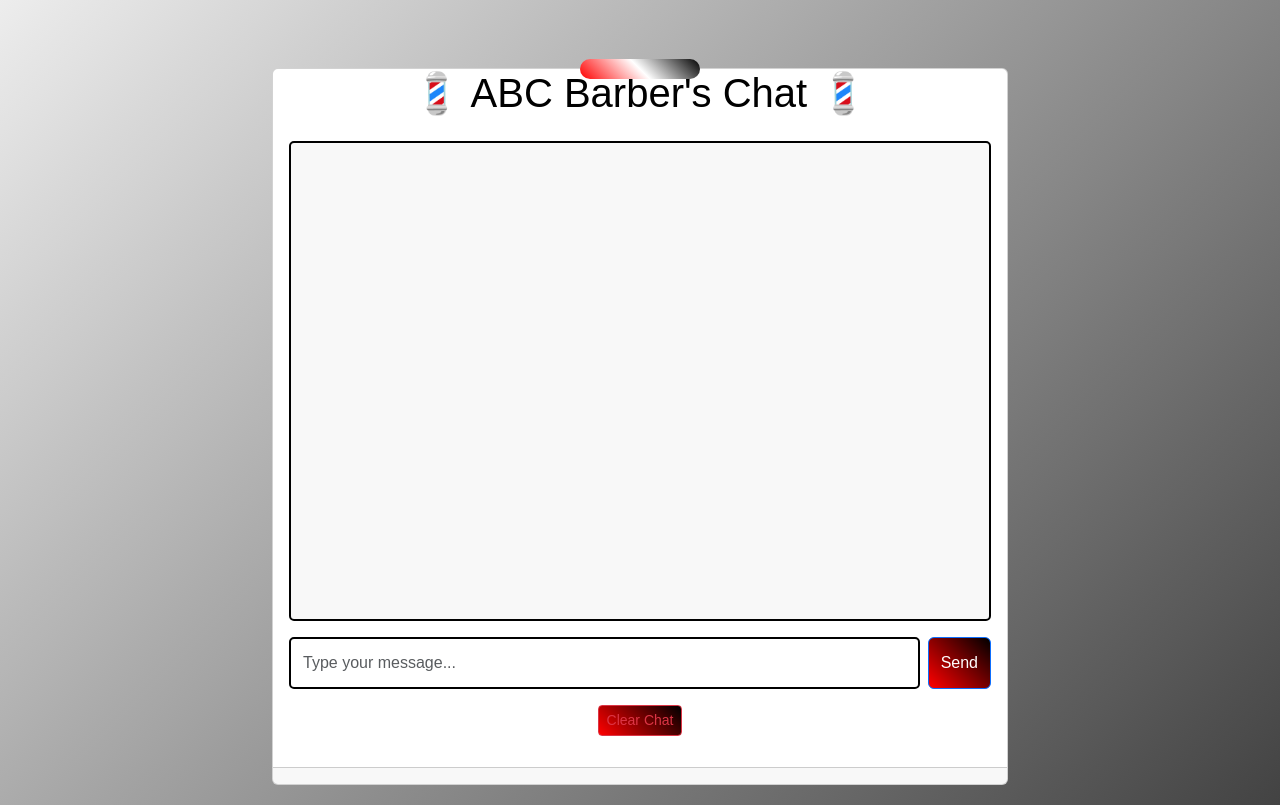
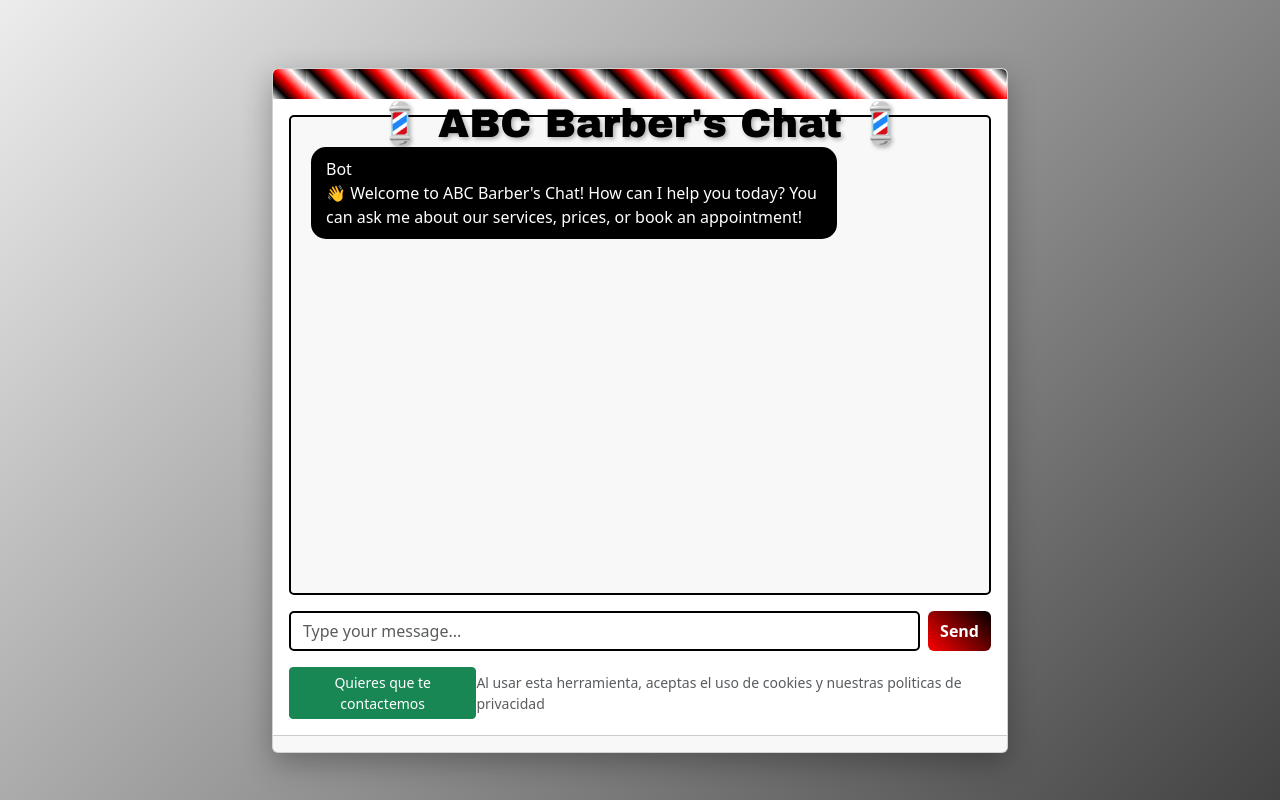
Before and after one commit to jero98772/Barber-school-llm, a FastAPI app: page / in a window 1280 px wide. Run offline with FastAPI, Linux system fonts and the light colour scheme.

Commit message:
add methor for be contacted

```diff
--- a/app.py
+++ b/app.py
@@ -6,7 +6,9 @@
 import uvicorn
 import json
 from openai import OpenAI
+import csv
 import os
+from datetime import datetime
 from dotenv import load_dotenv
 import google.generativeai as genai
 from textblob import TextBlob
@@ -128,6 +130,61 @@
     # Return the user message immediately to confirm receipt
     return {"status": "message received", "user_message": message}
 
+@app.post("/contact")
+async def contact(request: Request):
+    """
+    Process contact form submissions from the barber chat
+    """
+    form_data = await request.json()
+
+    # Validate required fields
+    required_fields = ['session_id', 'name', 'phone', 'city']
+    missing_fields = [field for field in required_fields if field not in form_data]
+
+    if missing_fields:
+        raise HTTPException(
+            status_code=400,
+            detail=f"Missing required fields: {', '.join(missing_fields)}"
+        )
+
+    # Create data directory if not exists
+    os.makedirs('data', exist_ok=True)
+
+    # CSV file path
+    csv_file = 'data/contacts.csv'
+
+    # File headers
+    file_headers = ['timestamp', 'session_id', 'name', 'phone', 'city', 'notes']
+
+    # Prepare data for CSV
+    record = {
+        'timestamp': datetime.now().isoformat(),
+        'session_id': form_data['session_id'],
+        'name': form_data['name'],
+        'phone': form_data['phone'],
+        'city': form_data['city'],
+        'notes': form_data.get('notes', '')
+    }
+
+    # Write to CSV
+    file_exists = os.path.isfile(csv_file)
+    with open(csv_file, 'a', newline='', encoding='utf-8') as f:
+        writer = csv.DictWriter(f, fieldnames=file_headers)
+        if not file_exists:
+            writer.writeheader()
+        writer.writerow(record)
+
+    # Optional: Add to chat history
+    session_id = form_data['session_id']
+    if session_id in chat_history:
+        chat_history[session_id].append({
+            "role": "system",
+            "content": f"User contact information: Name: {form_data['name']}, Phone: {form_data['phone']}, City: {form_data['city']}, Notes: {form_data.get('notes', '')}"
+        })
+
+    return {"status": "success", "message": "Contact information saved"}
+
+
 @app.get("/stream/{session_id}")
 async def stream_response(session_id: str, model: str = "gemini"):
     # Check if session exists
--- /dev/null
+++ b/data/contacts.csv
@@ -0,0 +1,3 @@
+timestamp,session_id,name,phone,city,notes
+2025-04-30T15:15:42.954298,session_174604413180862wbq9a9a,pepe,33,medellin,"pene
+"
--- a/static/css/style.css
+++ b/static/css/style.css
@@ -29,14 +29,26 @@
 
 /* Barber Pole Header */
 .header {
-    position: absolute;
-    top: -10px;
-    left: 50%;
-    transform: translateX(-50%);
-    background: linear-gradient(45deg, red, white, black);
-    width: 120px;
-    height: 20px;
+    position: relative;
+    background: linear-gradient(45deg, red, white, black, red, white, black);
+    width: 100%;
+    height: 30px;
+    border-radius: 5px 5px 0 0;
+    background-size: 50px 30px;
+    animation: barber-pole 10s linear infinite;
+}
+
+@keyframes barber-pole {
+    from { background-position: 0 0; }
+    to { background-position: 50px 0; }
+}
+
+/* Card styling */
+.card {
+    border: 3px solid #000;
     border-radius: 10px;
+    overflow: hidden;
+    box-shadow: 0 10px 30px rgba(0, 0, 0, 0.3);
 }
 
 /* Chat Box */
@@ -48,6 +60,7 @@
     border-radius: 5px;
     background: #f8f8f8;
     margin-bottom: 20px;
+    color: #333;
 }
 
 /* Messages */
@@ -59,56 +72,6 @@
     word-wrap: break-word;
 }
 
-.user {
-    background-color: #ff0000;
-    color: white;
-    margin-left: auto;
-    text-align: right;
-}
-
-.bot {
-    background-color: #000000;
-    color: white;
-    margin-right: auto;
-    text-align: left;
-}
-
-/* Input and Button */
-.input-group {
-    display: flex;
-    gap: 10px;
-    margin-top: 20px;
-}
-
-#user-input {
-    flex: 1;
-    padding: 12px;
-    border: 2px solid #000000 !important;
-    border-radius: 5px;
-    font-size: 16px;
-}
-
-button {
-    background: linear-gradient(45deg, #ff0000, #000000);
-    color: white;
-    font-weight: bold;
-    cursor: pointer;
-    transition: 0.3s;
-    border: none;
-    border-radius: 5px;
-    padding: 12px 25px;
-}
-
-button:hover {
-    background: linear-gradient(45deg, #000000, #ff0000);
-}
-
-.card-footer {
-    margin-top: 15px;
-    color: #666;
-    font-size: 0.9em;
-}
-/* Mensajes del Usuario (Rojo) */
 .user-message {
     background-color: #ff0000 !important;
     color: white;
@@ -116,7 +79,6 @@
     text-align: right;
 }
 
-/* Mensajes del Bot (Negro) */
 .bot-message {
     background-color: #000000 !important;
     color: white;
@@ -124,11 +86,46 @@
     text-align: left;
 }
 
-/* Estilo base para todos los mensajes */
-.message {
-    margin: 10px 0;
-    padding: 10px 15px;
-    border-radius: 15px;
-    max-width: 80%;
-    word-wrap: break-word;
+/* Input and Button */
+#user-input {
+    border: 2px solid #000000 !important;
+    border-radius: 5px;
+    font-size: 16px;
 }
+
+#send-btn {
+    background: linear-gradient(45deg, #ff0000, #000000);
+    color: white;
+    font-weight: bold;
+    transition: 0.3s;
+    border: none;
+}
+
+#send-btn:hover {
+    background: linear-gradient(45deg, #000000, #ff0000);
+}
+
+#clear-btn {
+    border: 2px solid #ff0000;
+    color: #ff0000;
+    transition: 0.3s;
+}
+
+#clear-btn:hover {
+    background-color: #ff0000;
+    color: white;
+}
+
+h1 {
+    margin: 0;
+    padding: 15px 0;
+    font-weight: bold;
+    font-family: 'Arial Black', sans-serif;
+    text-shadow: 2px 2px 4px rgba(0, 0, 0, 0.3);
+}
+
+.card-footer {
+    background-color: #f8f8f8;
+    border-top: 1px solid #ddd;
+    padding: 10px;
+}
--- a/static/js/script.js
+++ b/static/js/script.js
@@ -3,14 +3,25 @@
     const userInput = document.getElementById('user-input');
     const sendBtn = document.getElementById('send-btn');
     const clearBtn = document.getElementById('clear-btn');
+    const contactBtn = document.getElementById('contact-btn');
 
-    // Generate a unique session ID for this chat
-    const sessionId = 'session_' + Date.now();
+    // Session and contact state management
+    let contactRequested = false;
+    let contactFormShown = false;
+    const sessionId = generateSessionId();
 
-    // Function to add a message to the chat
+    // Add welcome message
+    addMessage("👋 Welcome to ABC Barber's Chat! How can I help you today? You can ask me about our services, prices, or book an appointment!", false);
+
+    // Function to generate session ID
+    function generateSessionId() {
+        return 'session_' + Date.now() + Math.random().toString(36).substr(2, 9);
+    }
+
+    // Unified message creation function
     function addMessage(content, isUser) {
         const messageDiv = document.createElement('div');
-    messageDiv.className = `message ${isUser ? 'user-message' : 'bot-message'}`; // Clases actualizadas
+        messageDiv.className = `message ${isUser ? 'user-message' : 'bot-message'}`;
 
         const header = document.createElement('div');
         header.className = 'message-header';
@@ -23,90 +34,174 @@
         messageDiv.appendChild(header);
         messageDiv.appendChild(messageContent);
         chatContainer.appendChild(messageDiv);
-
         chatContainer.scrollTop = chatContainer.scrollHeight;
 
         return messageContent;
     }
-    // Function to create a streaming bot message
-    function createStreamingMessage() {
-        const botMessageContent = addMessage('', false);
-        return botMessageContent;
+
+    // Contact form handling
+    function showContactForm() {
+        if (contactFormShown) return;
+
+        const modalBackdrop = document.createElement('div');
+        modalBackdrop.className = 'modal-backdrop';
+        modalBackdrop.style.cssText = `
+            position: fixed;
+            top: 0;
+            left: 0;
+            width: 100%;
+            height: 100%;
+            background-color: rgba(0,0,0,0.5);
+            z-index: 1000;
+            display: flex;
+            justify-content: center;
+            align-items: center;
+        `;
+
+        const modalContent = document.createElement('div');
+        modalContent.className = 'modal-content';
+        modalContent.style.cssText = `
+            background-color: white;
+            padding: 20px;
+            border-radius: 10px;
+            max-width: 500px;
+            width: 90%;
+            box-shadow: 0 4px 8px rgba(0,0,0,0.2);
+        `;
+
+        modalContent.innerHTML = `
+            <h2 style="color: #000; margin-top: 0;">Te contactaremos</h2>
+            <p style="color: #666;">Danos tu informacion de contacto</p>
+            <form id="contact-form" style="text-align: left; color: #000;">
+                <div class="mb-3">
+                    <label for="name" class="form-label">Nombre completo:</label>
+                    <input type="text" class="form-control" id="name" required>
+                </div>
+                <div class="mb-3">
+                    <label for="phone" class="form-label">Numero de telefono:</label>
+                    <input type="tel" class="form-control" id="phone" required>
+                </div>
+                <div class="mb-3">
+                    <label for="city" class="form-label">Ciudad:</label>
+                    <input type="text" class="form-control" id="city" required>
+                </div>
+                <div class="mb-3">
+                    <label for="notes" class="form-label">Notas:</label>
+                    <textarea class="form-control" id="notes" rows="3"></textarea>
+                </div>
+                <div style="display: flex; justify-content: space-between;">
+                    <button type="button" id="cancel-form" class="btn btn-outline-secondary">Cancel</button>
+                    <button type="submit" class="btn btn-primary">Submit</button>
+                </div>
+            </form>
+        `;
+
+        modalBackdrop.appendChild(modalContent);
+        document.body.appendChild(modalBackdrop);
+        contactFormShown = true;
+
+        // Form submission handler
+        document.getElementById('contact-form').addEventListener('submit', async (e) => {
+            e.preventDefault();
+            const formData = {
+                session_id: sessionId,
+                name: document.getElementById('name').value,
+                phone: document.getElementById('phone').value,
+                city: document.getElementById('city').value,
+                notes: document.getElementById('notes').value
+            };
+
+            try {
+                await fetch('/contact', {
+                    method: 'POST',
+                    headers: {'Content-Type': 'application/json'},
+                    body: JSON.stringify(formData)
+                });
+
+                document.body.removeChild(modalBackdrop);
+                contactFormShown = false;
+                addMessage(`Thank you, ${formData.name}! We'll contact you at ${formData.phone} to confirm.`, false);
+            } catch (error) {
+                console.error('Error:', error);
+                addMessage('Error submitting form. Please try again.', false);
+            }
+        });
+
+        // Cancel button handler
+        document.getElementById('cancel-form').addEventListener('click', () => {
+            document.body.removeChild(modalBackdrop);
+            contactFormShown = false;
+            addMessage("Appointment cancelled. Feel free to ask anything else!", false);
+        });
     }
 
-    // Function to send a message and handle streaming response
+    // Chat message handling
     async function sendMessage() {
         const message = userInput.value.trim();
-        if (message === '') return;
+        if (!message) return;
 
-        // Add user message to chat
         addMessage(message, true);
         userInput.value = '';
 
         try {
-            // First send the message to the server
-            const sendResponse = await fetch('/chat', {
-                method: 'POST',
-                headers: {
-                    'Content-Type': 'application/json',
-                },
-                body: JSON.stringify({
-                    message: message,
-                    session_id: sessionId
-                }),
-            });
-
-            // Create bot message container for streaming content
-            const streamingContainer = createStreamingMessage();
-
-            // Connect to the streaming endpoint
-            const eventSource = new EventSource(`/stream/${sessionId}`);
-
-            let responseText = '';
-
-            eventSource.onmessage = function(event) {
-                const data = JSON.parse(event.data);
-
-                if (data.error) {
-                    streamingContainer.textContent = `Error: ${data.error}`;
-                    eventSource.close();
+            // Check if message requires immediate contact form
+            if (shouldTriggerContactForm(message)) {
+                contactRequested = true;
+                showContactForm();
                 return;
             }
 
-                if (data.status === 'complete') {
-                    eventSource.close();
-                    return;
-                }
+            // Send to backend
+            await fetch('/chat', {
+                method: 'POST',
+                headers: {'Content-Type': 'application/json'},
+                body: JSON.stringify({ message, session_id: sessionId })
+            });
 
+            // Handle streaming response
+            const streamingContainer = addMessage('', false);
+            const eventSource = new EventSource(`/stream/${sessionId}`);
+            let responseText = '';
+
+            eventSource.onmessage = (event) => {
+                const data = JSON.parse(event.data);
                 if (data.content) {
                     responseText += data.content;
                     streamingContainer.textContent = responseText;
-
-                    // Scroll to the bottom of the chat
                     chatContainer.scrollTop = chatContainer.scrollHeight;
                 }
+                if (data.status === 'complete') eventSource.close();
             };
 
-            eventSource.onerror = function() {
-                if (responseText === '') {
-                    streamingContainer.textContent = 'An error occurred. Please try again.';
-                }
+            eventSource.onerror = () => {
+                if (!responseText) streamingContainer.textContent = 'Error connecting to server.';
                 eventSource.close();
             };
 
         } catch (error) {
             console.error('Error:', error);
-            addMessage('An error occurred. Please try again.', false);
+            addMessage('Error processing request. Please try again.', false);
         }
     }
 
-    // Function to clear chat history
+    // Contact form trigger logic
+    function shouldTriggerContactForm(message) {
+        const msg = message.toLowerCase();
+        return (
+            !contactRequested && (
+                (msg.includes('appointment') && (msg.includes('book') || msg.includes('schedule'))) ||
+                (msg.includes('yes') && chatContainer.lastElementChild?.textContent.includes("book"))
+            )
+        );
+    }
+
+    // Clear chat function
     async function clearChat() {
         try {
-            await fetch(`/history/${sessionId}`, {
-                method: 'DELETE',
-            });
+            await fetch(`/history/${sessionId}`, { method: 'DELETE' });
             chatContainer.innerHTML = '';
+            addMessage("Chat cleared! How can I help you today?", false);
+            contactRequested = false;
         } catch (error) {
             console.error('Error clearing chat:', error);
         }
@@ -114,29 +209,22 @@
 
     // Event listeners
     sendBtn.addEventListener('click', sendMessage);
-    userInput.addEventListener('keypress', function(e) {
-        if (e.key === 'Enter') {
-            sendMessage();
-        }
+    contactBtn.addEventListener('click', () => {
+        contactRequested = true;
+        showContactForm();
     });
     clearBtn.addEventListener('click', clearChat);
+    userInput.addEventListener('keypress', (e) => e.key === 'Enter' && sendMessage());
 
-    // Load any existing chat history
+    // Load chat history
     async function loadHistory() {
         try {
             const response = await fetch(`/history/${sessionId}`);
             const data = await response.json();
-
-            if (data.history && data.history.length > 0) {
-                data.history.forEach(msg => {
-                    addMessage(msg.content, msg.role === 'user');
-                });
-            }
+            data.history?.forEach(msg => addMessage(msg.content, msg.role === 'user'));
         } catch (error) {
             console.error('Error loading history:', error);
         }
     }
-
-    // Load history when page loads
     loadHistory();
 });
--- a/templates/dashboard.html
+++ b/templates/dashboard.html
@@ -4,6 +4,8 @@
     <meta charset="UTF-8">
     <meta name="viewport" content="width=device-width, initial-scale=1.0">
     <link rel="stylesheet" href="{{ url_for('static', path='/css/dashboard.css') }}">
+
+    <link href="https://cdn.jsdelivr.net/npm/bootstrap@5.3.0/dist/css/bootstrap.min.css" rel="stylesheet">
     <script src="{{ url_for('static', path='/js/dashboard.js') }}"></script>
 
     <title>ABC Barber's Dashboard 💈</title>
--- a/templates/index.html
+++ b/templates/index.html
@@ -3,17 +3,19 @@
 <head>
     <meta charset="UTF-8">
     <meta name="viewport" content="width=device-width, initial-scale=1.0">
+    <link rel="stylesheet" href="{{ url_for('static', path='/css/style.css') }}">
+    <link href="https://cdn.jsdelivr.net/npm/bootstrap@5.3.0/dist/css/bootstrap.min.css" rel="stylesheet">
+    <script src="{{ url_for('static', path='/js/script.js') }}"></script>
     <title>ABC Barber's Chat 💈</title>
-    <link href="https://cdn.jsdelivr.net/npm/bootstrap@5.3.0/dist/css/bootstrap.min.css" rel="stylesheet">
-    <link rel="stylesheet" href="{{ url_for('static', path='/css/style.css') }}">
 </head>
 <body>
     <div class="container mt-5">
         <div class="row">
             <div class="col-md-8 offset-md-2">
                 <div class="card">
-                    <div class="header"></div>
-                        <h1 style="color: #000;">💈 ABC Barber's Chat 💈</h1>
+                    <div class="header text-center">
+                        <h1 class="mt-3" style="color: #000;">💈 ABC Barber's Chat 💈</h1>
+                    </div>
                     <div class="card-body">
                         <div id="chat-container" class="mb-3">
                             <!-- Chat messages will appear here -->
@@ -22,11 +24,15 @@
                             <input type="text" id="user-input" class="form-control me-2" placeholder="Type your message...">
                             <button id="send-btn" class="btn btn-primary">Send</button>
                         </div>
-                        <div class="mt-3">
-                            <button id="clear-btn" class="btn btn-outline-danger btn-sm">Clear Chat</button>
+                        <div class="mt-3 d-flex justify-content-between align-items-center">
+                            <div class="d-flex gap-2">
+                                <button id="contact-btn" class="btn btn-success btn-sm">Quieres que te contactemos</button>
+                            </div>
+                            <small class="text-muted">Al usar esta herramienta, aceptas el uso de cookies y nuestras politicas de privacidad</small>
                         </div>
                     </div>
                     <div class="card-footer text-muted">
+                        <!-- Footer content -->
                     </div>
                 </div>
             </div>
@@ -34,6 +40,5 @@
     </div>
 
     <script src="https://cdn.jsdelivr.net/npm/bootstrap@5.3.0/dist/js/bootstrap.bundle.min.js"></script>
-    <script src="{{ url_for('static', path='/js/script.js') }}"></script>
 </body>
 </html>
```
Lines whose indentation alone changed are shown as unchanged.
